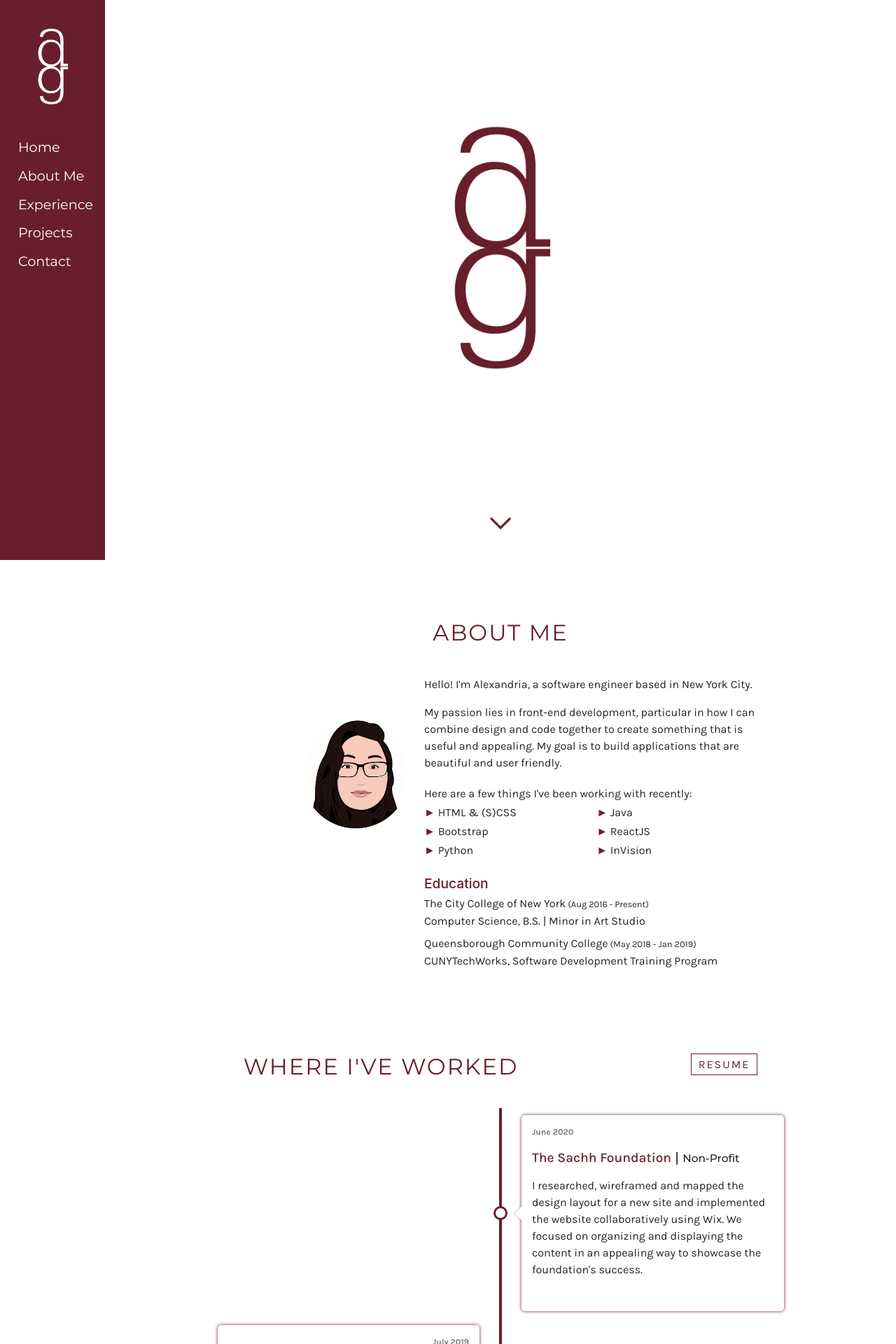
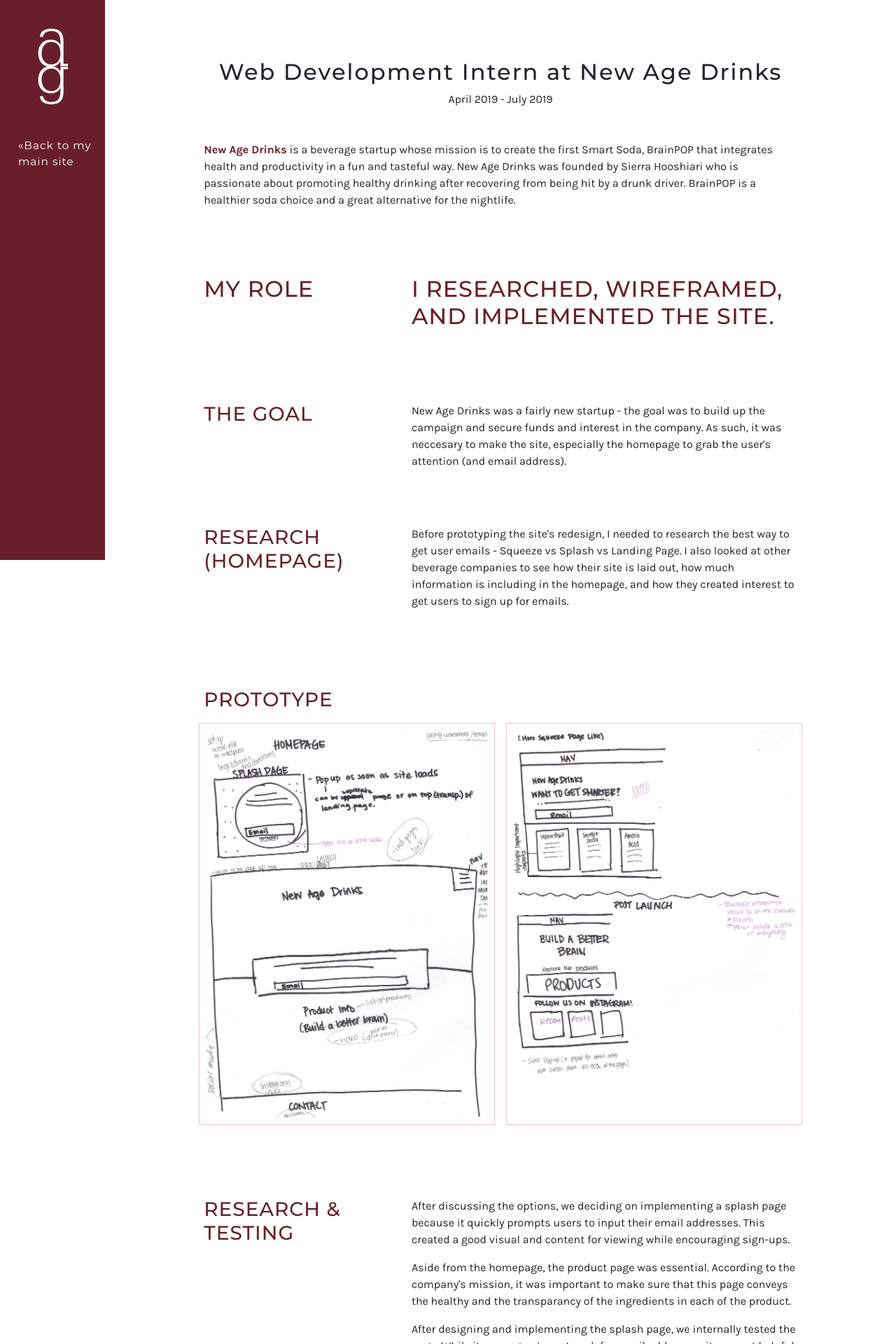
Before and after one commit to alexxg98/alexxg98.github.io, a React (Create React App) app: page /NewAgeDrinks in a window 1280 px wide. Shown: the top 1920 px of the page at 70% size. Built offline with nearby package versions, Linux system fonts and the light colour scheme.

Commit message:
Link to subpage (New Age Drinks) for workexp section.
Update img paths using new index.js

```diff
--- a/package.json
+++ b/package.json
@@ -10,12 +10,13 @@
     "node-sass": "^4.14.1",
     "react": "^17.0.1",
     "react-dom": "^17.0.1",
+    "react-router-dom": "^5.2.0",
     "react-scripts": "4.0.1",
     "web-vitals": "^0.2.4"
   },
   "scripts": {
-    "predeploy":"npm run build",
-    "deploy":"gh-pages -d build",
+    "predeploy": "npm run build",
+    "deploy": "gh-pages -d build",
     "start": "react-scripts start",
     "build": "react-scripts build",
     "test": "react-scripts test",
--- a/src/App.js
+++ b/src/App.js
@@ -1,25 +1,21 @@
 import React from 'react';
-import Navbar from './components/Navigation.js';
-import Home from './components/Home.js';
-import AboutMe from './components/AboutMe.js';
-import Experience from './components/Experience';
-import Projects from './components/Projects';
-import Contact from './components/Contact';
+import { BrowserRouter as Router, Route, Switch } from "react-router-dom";
+import Main from './components/Main.js';
+import NewAgeDrinks from './components/NewAgeDrinks';
+import Footer from './components/Footer'
 import BackToTop from './components/BackToTop';
 
 function App() {
   return (
     <div className="App">
-
-      <Navbar/>
-      <Home/>
-      <AboutMe/>
-      <Experience/>
-      <Projects/>
-      <Contact/>
-
-      <BackToTop/>
-
+      <Router>
+        <Switch>
+          <Route path="/" exact component={() => <Main/>}/>
+          <Route path="/NewAgeDrinks" exact component={() => <NewAgeDrinks/>}/>
+        </Switch>
+        <Footer/>
+        <BackToTop/>
+      </Router>
     </div>
   );
 }
--- a/src/components/Home.js
+++ b/src/components/Home.js
@@ -1,6 +1,5 @@
 import React, {Component} from 'react';
-import logo from '../images/logo.png';
-import downArrow from '../images/downArrow.png';
+import { Logo, DownArrow } from '../images';
 import '../scss/App.scss';
 import '../scss/_home.scss';
 
@@ -10,7 +9,7 @@
 
       <div className="index-container" id="HomeSec">
         <div className="logo-container">
-          <img src={logo} alt="logo" id="index_logo" />
+          <img src={Logo} alt="logo" id="index_logo" />
         </div>
         <div id="introText">
           <h1 id="introName"> Hi! I'm <span>Alexandria</span>. </h1>
@@ -19,7 +18,7 @@
         </div>
 
         <div id="downArrow">
-          <a href="#AboutSec"> <img src={downArrow} alt="Down to About Section"/> </a>
+          <a href="#AboutSec"> <img src={DownArrow} alt="Down to About Section"/> </a>
         </div>
       </div>
 
--- a/src/components/Navigation.js
+++ b/src/components/Navigation.js
@@ -1,5 +1,5 @@
 import React, {Component} from 'react';
-import logoW from '../images/logoW.png';
+import { LogoW } from '../images';
 import '../scss/App.scss';
 import '../scss/_navigation.scss';
 
@@ -9,7 +9,7 @@
 
       <div className="sidenav">
         <a href="#HomeSec" id="logo_home">
-          <img src={logoW} alt="logo" />
+          <img src={LogoW} alt="logo" />
         </a>
 
         <div className="linkto">
--- /dev/null
+++ b/src/components/NewAgeDrinks.js
@@ -0,0 +1,89 @@
+import React, {Component} from 'react';
+import { Link } from "react-router-dom";
+import { LogoW, NadCta, NadHome, NadPopup, NadProto1, NadProto2 } from '../images';
+import '../scss/App.scss';
+import '../scss/_navigation.scss';
+import '../scss/_workExp.scss';
+
+export default class NewAgeDrinks extends Component {
+  render(){
+    return (
+
+      <div className="nad-container">
+        <div className="sidenav">
+          <img src={LogoW} alt="logo" />
+          <div className="backto">
+            <Link to="/"><p>Back to my main site</p></Link>
+          </div>
+        </div>
+
+        <div className="title">
+          <h6 className="position">Web Development Intern at New Age Drinks</h6>
+          <p className="date">April 2019 - July 2019</p>
+        </div>
+
+        <div className="description">
+          <p><span><a href="https://newagedrinks.com/">New Age Drinks</a></span> is a beverage startup whose mission is to create the first Smart Soda, BrainPOP that integrates health and productivity in a fun and tasteful way. New Age Drinks was founded by Sierra Hooshiari who is passionate about promoting healthy drinking after recovering from being hit by a drunk driver. BrainPOP is a healthier soda choice and a great alternative for the nightlife.</p>
+        </div>
+
+        <div className="grid-container">
+          <div className="grid-item role">
+            <h2>My Role</h2>
+          </div>
+          <div className="grid-item descp role">
+            <h2>I researched, wireframed, and implemented the site.</h2>
+          </div>
+
+          <div className="grid-item">
+            <h3>The Goal</h3>
+          </div>
+          <div className="grid-item descp">
+            <p>New Age Drinks was a fairly new startup - the goal was to build up the campaign and secure funds and interest in the company. As such, it was neccesary to make the site, especially the homepage to grab the user's attention (and email address).</p>
+          </div>
+
+          <div className="grid-item">
+            <h3>Research (Homepage)</h3>
+          </div>
+          <div className="grid-item descp research">
+            <p>Before prototyping the site's redesign, I needed to research the best way to get user emails - Squeeze vs Splash vs Landing Page. I also looked at other beverage companies to see how their site is laid out, how much information is including in the homepage, and how they created interest to get users to sign up for emails. </p>
+          </div>
+
+          <div className="grid-item prototype">
+            <h3>Prototype</h3>
+            <div className="row">
+              <div className="col-md-6 p-2">
+                <img className="img-fluid" src={NadProto1} alt="Sketch of Site"/>
+              </div>
+              <div className="col-md-6 p-2">
+                <img className="img-fluid" src={NadProto2} alt="Sketch of Site"/>
+              </div>
+            </div>
+          </div>
+
+          <div className="grid-item">
+            <h3>Research & Testing</h3>
+          </div>
+          <div className="grid-item">
+            <p>After discussing the options, we deciding on implementing a splash page because it quickly prompts users to input their email addresses. This created a good visual and content for viewing while encouraging sign-ups.</p>
+            <p>Aside from the homepage, the product page was essential. According to the company's mission, it was important to make sure that this page conveys the healthy and the transparancy of the  ingredients in each of the product.</p>
+            <p>After designing and implementing the splash page, we internally tested the page. While it was a great way to ask for email addresses, it was not helpful in keeping user interest on the site - it felt more like a barrier. So after the testing, we went back to the other options and decided to forgo the splash page and only have one landing page. This became a much cleaner experience - all the information about the company, its products, and the campaign were all on one page which would help keep the user engagement.</p>
+            <p>Since the main focus was to get emails and interest in the product/campaign up, I kept looking at how other websites achieved this, keeping in mind how not to annoy users as well. From this research, I decided to add a few more email opt-in spaces to keep encouraging input.</p>
+            <ol>
+              <li>Delayed pop-up. The user had some time viewing the page and may have gained some interest in the new company, so it becomes a little reminder to enter their email address.</li>
+              <li>Sticky bar. After some discussions, we felt that it would be benifitial to have a opt-in space that is static throughout a user's time on the site so they can easily input their email when they want to do so.</li>
+              <li>Scroll pop-up. From personal experience, email opt-ins that appear after scrolling down the page is the least intrusive in viewing experience but also the most likely place for input. Users have viewed/scrolled through the page and have gathered some interest in the product.</li>
+            </ol>
+          </div>
+        </div>
+
+        <div className="finalImgs">
+          <img src={NadCta} alt="Call to Action Popup"/>
+          <img src={NadHome} alt="Landing Page"/>
+          <img src={NadPopup} alt="Delayed/Scroll Popup"/>
+        </div>
+
+      </div>
+
+    );
+  }
+}
--- a/src/images/index.js
+++ b/src/images/index.js
@@ -1,6 +1,6 @@
 export { default as Cartoon } from './Cartoon.png';
 export { default as Logo } from './logo.png';
-export { default as LogoW } from './logo.png';
+export { default as LogoW } from './logoW.png';
 export { default as UpArrow } from './upArrow.png';
 export { default as DownArrow } from './downArrow.png';
 
--- a/src/scss/_aboutMe.scss
+++ b/src/scss/_aboutMe.scss
@@ -73,7 +73,6 @@
 
       li{
         margin-bottom: 3px;
-        font-family: $primary-font;
 
         &::before {
           content: '► ';
--- a/src/scss/_navigation.scss
+++ b/src/scss/_navigation.scss
@@ -23,6 +23,7 @@
     }
   }
 
+  .linkto, .backto {
     a {
       padding: 6px 8px 6px 26px;
       text-decoration: none;
@@ -31,11 +32,12 @@
       font-size: 1.2em;
       color: white;
       display: block;
-  }
 
-  a:hover {
+      &:hover {
         text-decoration: none;
         color: white;
+      }
+    }
   }
 }
 
--- /dev/null
+++ b/src/scss/_workExp.scss
@@ -0,0 +1,155 @@
+@import 'variables';
+
+/* New Age Drinks Page */
+.nad-container {
+  width: calc(100% - 150px);
+  height: 100%;
+  margin-left: 150px;
+  box-sizing: border-box;
+  padding-bottom: 100px;
+
+    .sidenav {
+      img{
+        width: 100%;
+        height: auto;
+        margin-bottom: 20px;
+      }
+
+      .backto p{
+        font-family: $heading-font;
+        letter-spacing: 1px;
+        font-size: 0.8em;
+
+        &:before{
+          content: '\00AB ';
+          color: white;
+        }
+      }
+    }
+
+    .title {
+      margin-top: 4em;
+      text-align: center;
+
+      .position {
+        font-family: $heading-font;
+        font-weight: $bold-fontsize;
+        font-size: 2em;
+        letter-spacing: 2px;
+        padding-top: 20px;
+      }
+      .date {
+        font-size: 1em;
+      }
+    }
+
+    .description {
+      box-sizing: border-box;
+      width: 75%;
+      margin: 3em auto 6em;
+
+      span a{
+        color: $primary-color;
+        font-weight: $bolder-fontsize;
+      }
+    }
+
+    .grid-container{
+      width: 75%;
+      height: 100%;
+      display: grid;
+      grid-column-gap: 5%;
+      grid-row-gap: 4em;
+      grid-auto-rows: auto;
+      grid-template-columns: 30% 65%;
+      box-sizing: border-box;
+      margin: 5% auto;
+
+      .grid-item {
+        box-sizing: border-box;
+        height: 100%;
+        line-height: 1.5em;
+        text-align: left;
+
+        h2, h3 {
+          font-family: $heading-font;
+          font-weight: $bold-fontsize;
+          letter-spacing: 1px;
+          color: $primary-color;
+          text-transform: uppercase;
+        }
+      }
+
+      .role {
+        margin-bottom: 2em;
+      }
+
+      .prototype{
+        grid-column: 1 / span 2;
+        height: auto;
+        margin: 2em 0;
+         img {
+          padding: 0.5em;
+          border: solid $inverse-color 1px;
+        }
+      }
+
+      // .grid-container-researchInner{
+      //   display: grid;
+      //   grid-column-gap: 4%;
+      //   grid-template-rows: auto auto;
+      //   grid-template-columns: 43% 43%;
+      //   /* border: solid purple; */
+      // }
+    }
+    .finalImgs {
+      width: 75%;
+      height: auto;
+      margin: auto;
+
+      img {
+        margin-bottom: 3em;
+      }
+    }
+
+
+
+  // /*WESTxEAST*/
+  // .prototype_front, .prototype_gallery, .finalFrontGallery{
+  //   grid-column: 1 / span 2;
+  //   grid-row: 4, 6, 7;
+  //   margin-top: -8%;
+  //   /* border: solid blue; */
+  // }
+
+}
+
+
+
+/*Smartphone View*/
+// @media screen and (max-width:600px){
+//   #description{
+//     padding-left: 0;
+//   }
+//
+//   .grid-container{
+//     grid-column-gap: 5%;
+//     grid-row-gap: 2%;
+//     margin-left: 0;
+//     margin-right: 0;
+//     margin-top: 10%;
+//   }
+//
+//   .grid-container-researchInner{
+//     display: grid;
+//     grid-column-gap: 4%;
+//     grid-template-rows: auto auto;
+//     grid-template-columns: 43% 43%;
+//     /* border: solid purple; */
+//     }
+//
+//   .research{
+//     grid-column: 1 / span 2;
+//     margin-top: -10%;
+//   }
+// }
--- a/src/workData.js
+++ b/src/workData.js
@@ -8,10 +8,7 @@
     companyDescription: "Beverage Startup",
     startDate: "April 2019",
     overview: "I researched, wireframed and mapped the design layout for a new site and implemented the website using WordPress. The design focused on gathering interest for the new product.",
-    link: {
-      url: 'https://alexxg98.github.io/subpages/wxe.html',
-      text: 'More info'
-    }
+    more: "/NewAgeDrinks"
   },
   {
     id: 2,
@@ -22,10 +19,7 @@
     companyDescription: "Fashion Startup",
     startDate: "July 2019",
     overview: "I researched and wireframed a layout for their website and implemented the changes using Wix. I made sure all the neccesary information was included on their homepage; and designed a gallery page that is more organized.",
-    link: {
-      url: 'https://alexxg98.github.io/subpages/newagedrinks.html',
-      text: "More info"
-    }
+    more: "/WestxEast"
   },
   {
     id: 3,
@@ -36,10 +30,7 @@
     companyDescription: "Non-Profit",
     startDate: "June 2020",
     overview: "I researched, wireframed and mapped the design layout for a new site and implemented the website collaboratively using Wix. We focused on organizing and displaying the content in an appealing way to showcase the foundation's success.",
-    link: {
-      url: 'https://alexxg98.github.io/subpages/sachh.html',
-      text: "More info"
-    }
+    more: "/Sachh"
   }
 ]
 
```
Also changed, not shown: src/components/TimelineItem.js (+8 -1 lines), 2 other files (tests, documents, lock files or other folders). Lines whose indentation alone changed are shown as unchanged.
